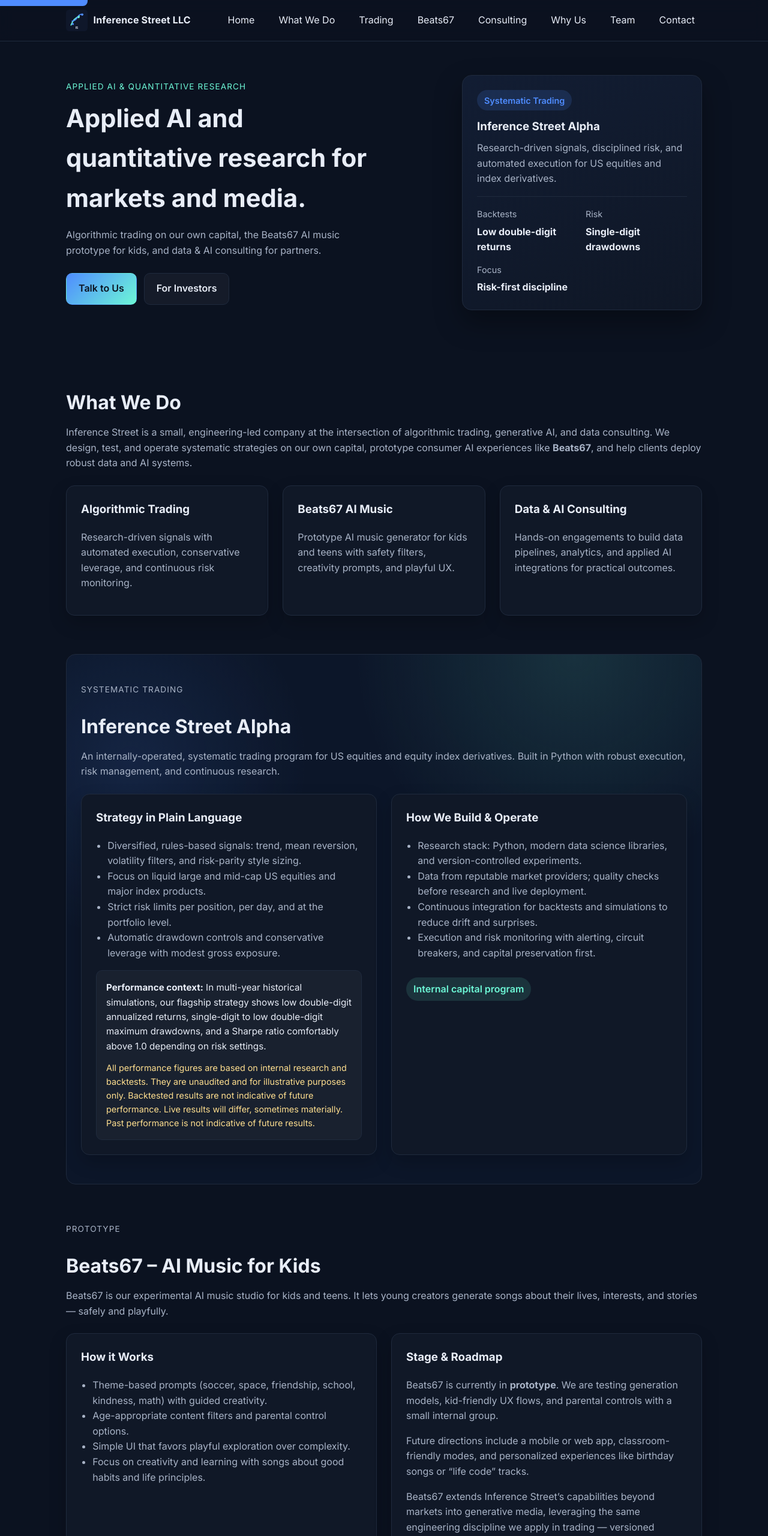
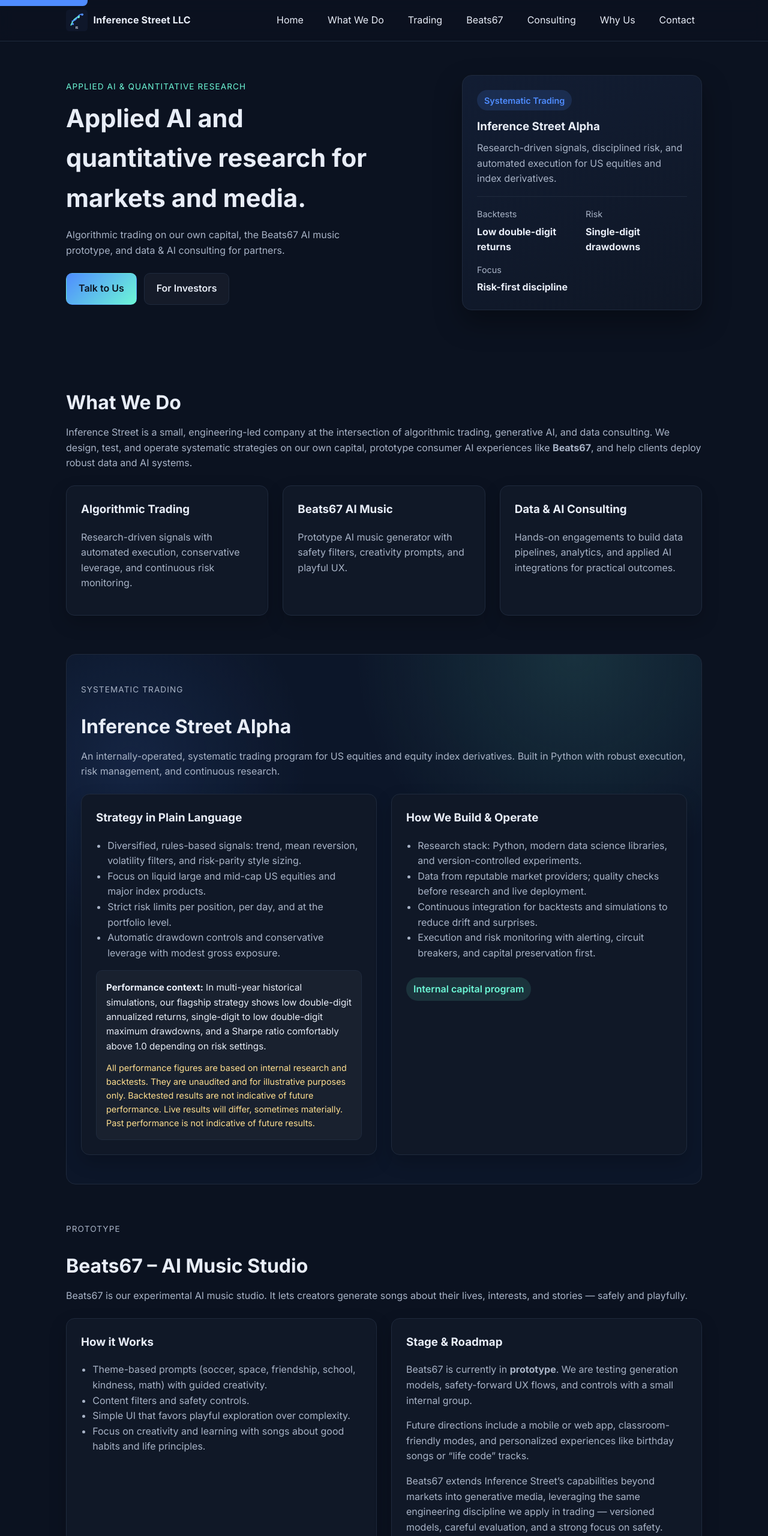
Before and after one commit to InferenceStreet/inferencestreet-landing, a plain HTML site: page index.html in a window 1280 px wide. Shown: the top 2560 px of the page at 60% size. Drawn offline with Linux system fonts and the light colour scheme.

Commit message:
Update site copy and registration details

```diff
--- a/index.html
+++ b/index.html
@@ -13,12 +13,12 @@
   <link rel="icon" href="assets/logo.svg" type="image/svg+xml" />
   <meta property="og:type" content="website" />
   <meta property="og:title" content="Inference Street LLC – Algorithmic Trading, AI Music, and Data Consulting" />
-  <meta property="og:description" content="Applied AI and quantitative research across algorithmic trading, Beats67 AI music for kids, and data consulting." />
+  <meta property="og:description" content="Applied AI and quantitative research across algorithmic trading, Beats67 AI music, and data consulting." />
   <meta property="og:url" content="https://inferencestreet.com/" />
   <meta property="og:image" content="https://inferencestreet.com/assets/og-image.svg" />
   <meta name="twitter:card" content="summary_large_image" />
   <meta name="twitter:title" content="Inference Street LLC" />
-  <meta name="twitter:description" content="Algorithmic trading, AI music for kids, and data consulting." />
+  <meta name="twitter:description" content="Algorithmic trading, AI music, and data consulting." />
   <meta name="twitter:image" content="https://inferencestreet.com/assets/og-image.svg" />
 </head>
 <body>
@@ -37,7 +37,6 @@
         <li><a href="#beats67">Beats67</a></li>
         <li><a href="#consulting">Consulting</a></li>
         <li><a href="#differentiators">Why Us</a></li>
-        <li><a href="#team">Team</a></li>
         <li><a href="#cta">Contact</a></li>
       </ul>
     </nav>
@@ -48,7 +47,7 @@
       <div class="hero-content">
         <p class="eyebrow">Applied AI & Quantitative Research</p>
         <h1>Applied AI and quantitative research for markets and media.</h1>
-        <p class="subhead">Algorithmic trading on our own capital, the Beats67 AI music prototype for kids, and data & AI consulting for partners.</p>
+        <p class="subhead">Algorithmic trading on our own capital, the Beats67 AI music prototype, and data & AI consulting for partners.</p>
         <div class="cta-group">
           <a class="button primary" href="#cta">Talk to Us</a>
           <a class="button secondary" href="#investors">For Investors</a>
@@ -90,7 +89,7 @@
         </article>
         <article class="card">
           <h3>Beats67 AI Music</h3>
-          <p>Prototype AI music generator for kids and teens with safety filters, creativity prompts, and playful UX.</p>
+          <p>Prototype AI music generator with safety filters, creativity prompts, and playful UX.</p>
         </article>
         <article class="card">
           <h3>Data & AI Consulting</h3>
@@ -136,22 +135,22 @@
     <section class="section" id="beats67">
       <div class="section-header">
         <p class="eyebrow">Prototype</p>
-        <h2>Beats67 – AI Music for Kids</h2>
-        <p>Beats67 is our experimental AI music studio for kids and teens. It lets young creators generate songs about their lives, interests, and stories — safely and playfully.</p>
+        <h2>Beats67 – AI Music Studio</h2>
+        <p>Beats67 is our experimental AI music studio. It lets creators generate songs about their lives, interests, and stories — safely and playfully.</p>
       </div>
       <div class="grid two-columns">
         <article>
           <h3>How it Works</h3>
           <ul>
             <li>Theme-based prompts (soccer, space, friendship, school, kindness, math) with guided creativity.</li>
-            <li>Age-appropriate content filters and parental control options.</li>
+            <li>Content filters and safety controls.</li>
             <li>Simple UI that favors playful exploration over complexity.</li>
             <li>Focus on creativity and learning with songs about good habits and life principles.</li>
           </ul>
         </article>
         <article>
           <h3>Stage & Roadmap</h3>
-          <p class="highlight">Beats67 is currently in <strong>prototype</strong>. We are testing generation models, kid-friendly UX flows, and parental controls with a small internal group.</p>
+          <p class="highlight">Beats67 is currently in <strong>prototype</strong>. We are testing generation models, safety-forward UX flows, and controls with a small internal group.</p>
           <p>Future directions include a mobile or web app, classroom-friendly modes, and personalized experiences like birthday songs or “life code” tracks.</p>
           <p>Beats67 extends Inference Street’s capabilities beyond markets into generative media, leveraging the same engineering discipline we apply in trading — versioned models, careful evaluation, and a strong focus on safety.</p>
         </article>
@@ -207,15 +206,6 @@
       </div>
     </section>
 
-    <section class="section contrast" id="team">
-      <div class="section-header">
-        <p class="eyebrow">Founder-led</p>
-        <h2>Who we are</h2>
-        <p>Inference Street was founded by a software engineer with deep experience in Python, distributed systems, and large-scale data pipelines. Our background spans adtech, analytics, and quantitative research.</p>
-        <p class="note">We collaborate with domain specialists when projects call for additional expertise.</p>
-      </div>
-    </section>
-
     <section class="section cta" id="cta">
       <div class="section-header">
         <p class="eyebrow">Get in touch</p>
@@ -248,7 +238,8 @@
           <img src="assets/logo.svg" alt="Inference Street logo" class="logo" />
           <span class="brand-name">Inference Street LLC</span>
         </div>
-        <p>Registered in the United States.</p>
+        <p>Registered in Nevada, United States (Nevada Business ID: NV20253479098, Certificate: B202511196287397). <a href="https://www.nvsilverflume.gov/home">Verify online via SilverFlume</a>.</p>
+        <p>Office: 732 S 6th St Ste N, Las Vegas, NV 89101, United States. Phone: 702-729-2949.</p>
       </div>
       <div class="footer-links">
         <a href="#" aria-label="Disclaimer">Disclaimer</a>
```
